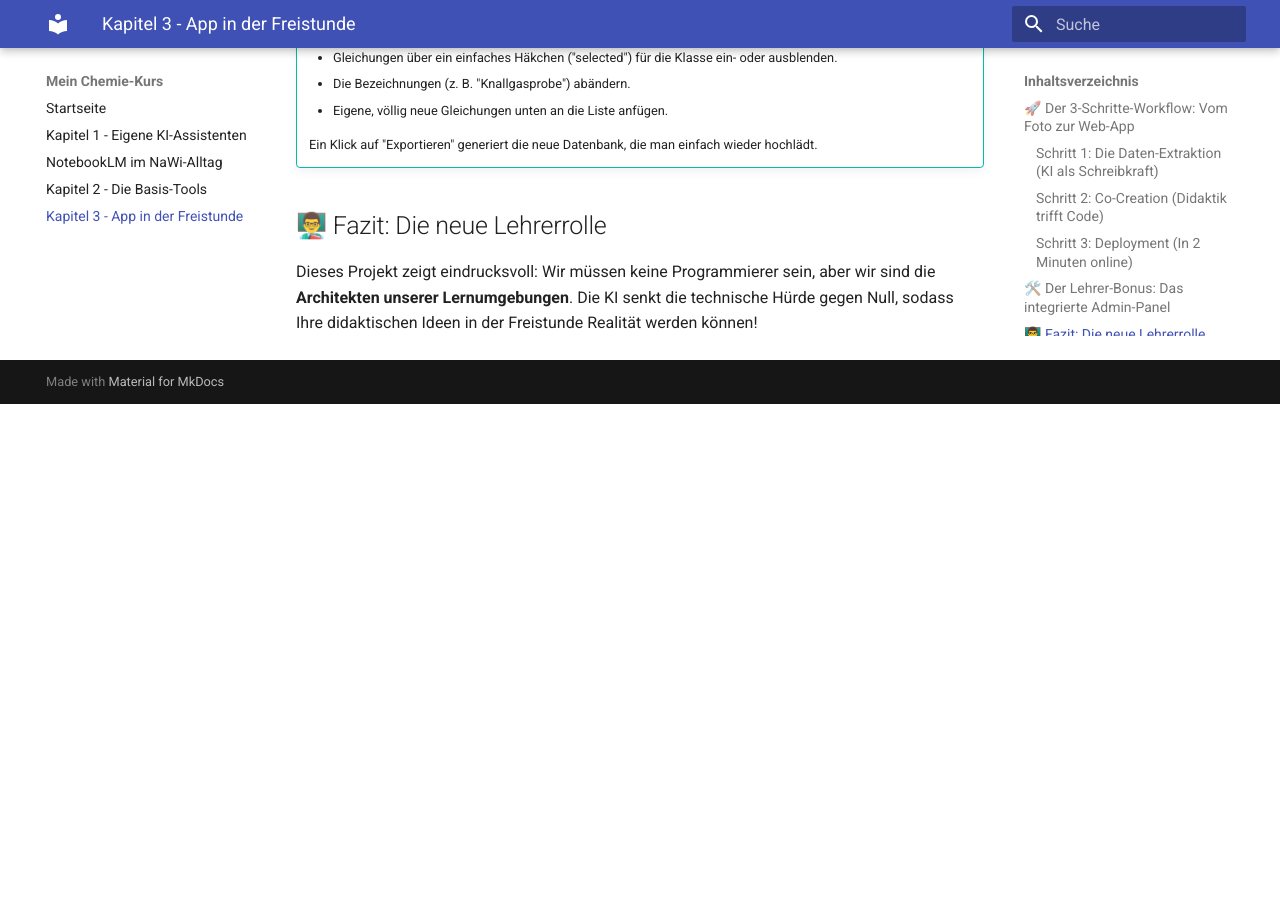
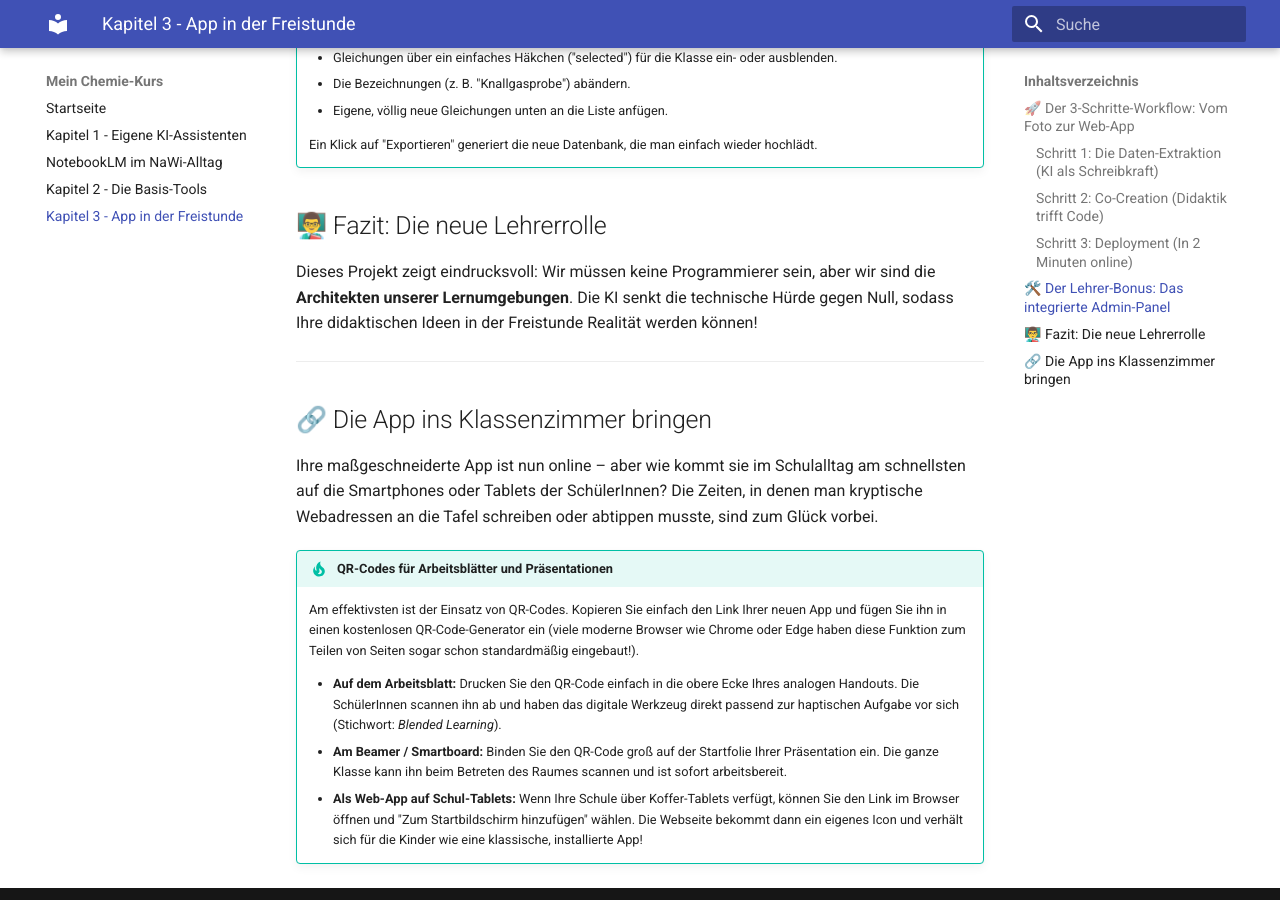
Before and after one commit to ekerzendorfer/CHEMIE-MIT-KI-ONLINEKURS, an MkDocs documentation site: the page built from docs/kapitel3.md, in a window 1280 px wide and 900 px high, scrolled down 1962 px. Built offline with MkDocs 1.6.1 and Material for MkDocs 9.7.7, drawn with Linux system fonts in a browser that asks for light colours; before the commit the page ends 2366 px from its top, so only the background shows below that.

Commit message:
Add section on using QR codes for app access
Added a section on how to effectively bring the app into the classroom using QR codes.

```diff
--- a/docs/kapitel3.md
+++ b/docs/kapitel3.md
@@ -55,3 +55,16 @@ Um das zu lösen, haben wir die KI gebeten, ein kleines **Content-Management-Sys
 
 ## 👨‍🏫 Fazit: Die neue Lehrerrolle
 Dieses Projekt zeigt eindrucksvoll: Wir müssen keine Programmierer sein, aber wir sind die **Architekten unserer Lernumgebungen**. Die KI senkt die technische Hürde gegen Null, sodass Ihre didaktischen Ideen in der Freistunde Realität werden können!
+
+---
+
+## 🔗 Die App ins Klassenzimmer bringen
+
+Ihre maßgeschneiderte App ist nun online – aber wie kommt sie im Schulalltag am schnellsten auf die Smartphones oder Tablets der SchülerInnen? Die Zeiten, in denen man kryptische Webadressen an die Tafel schreiben oder abtippen musste, sind zum Glück vorbei.
+
+!!! tip "QR-Codes für Arbeitsblätter und Präsentationen"
+    Am effektivsten ist der Einsatz von QR-Codes. Kopieren Sie einfach den Link Ihrer neuen App und fügen Sie ihn in einen kostenlosen QR-Code-Generator ein (viele moderne Browser wie Chrome oder Edge haben diese Funktion zum Teilen von Seiten sogar schon standardmäßig eingebaut!).
+
+    * **Auf dem Arbeitsblatt:** Drucken Sie den QR-Code einfach in die obere Ecke Ihres analogen Handouts. Die SchülerInnen scannen ihn ab und haben das digitale Werkzeug direkt passend zur haptischen Aufgabe vor sich (Stichwort: *Blended Learning*).
+    * **Am Beamer / Smartboard:** Binden Sie den QR-Code groß auf der Startfolie Ihrer Präsentation ein. Die ganze Klasse kann ihn beim Betreten des Raumes scannen und ist sofort arbeitsbereit.
+    * **Als Web-App auf Schul-Tablets:** Wenn Ihre Schule über Koffer-Tablets verfügt, können Sie den Link im Browser öffnen und "Zum Startbildschirm hinzufügen" wählen. Die Webseite bekommt dann ein eigenes Icon und verhält sich für die Kinder wie eine klassische, installierte App!
```
